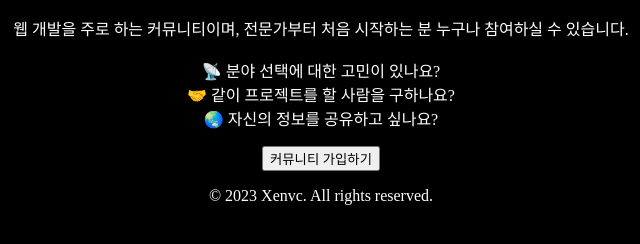
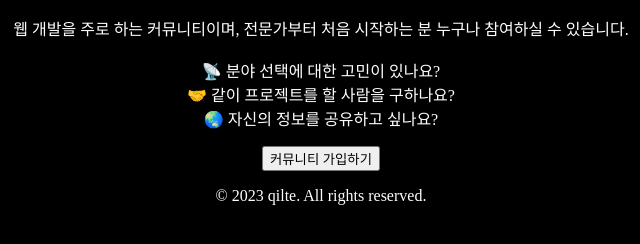
Before and after one commit to 524bit/qilte.com, a plain HTML site: page index.html in a window 1280 px wide. Shown: the full height of the page, 319-959 px from the left. Drawn offline with Linux system fonts and the light colour scheme.

Commit message:
Update index.html

```diff
--- a/index.html
+++ b/index.html
@@ -25,7 +25,7 @@
    		</div>
   		</main>
   		<footer>
-    			<p>&copy; 2023 Xenvc. All rights reserved.</p>
+    			<p>&copy; 2023 qilte. All rights reserved.</p>
   		</footer>
 	</body>
 </html>
```
